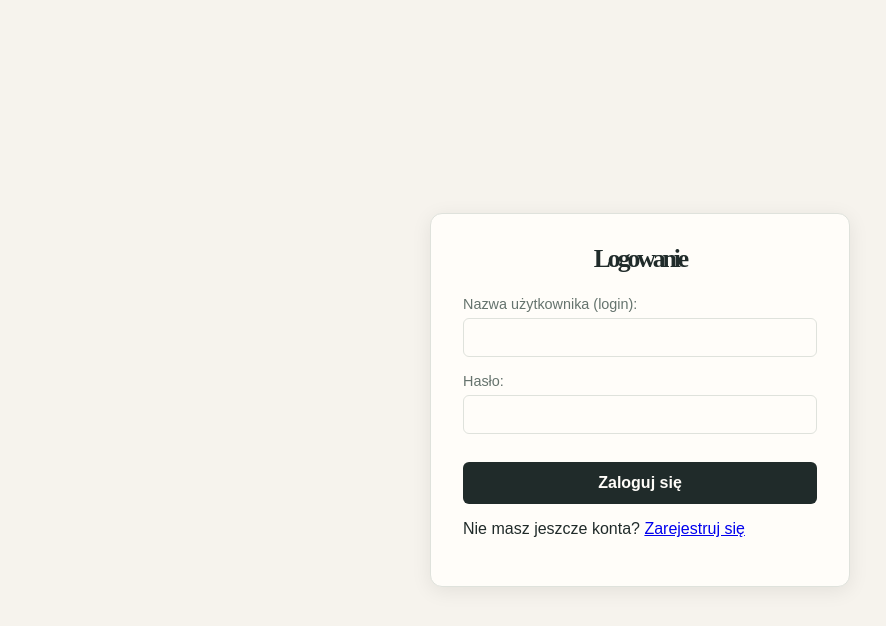
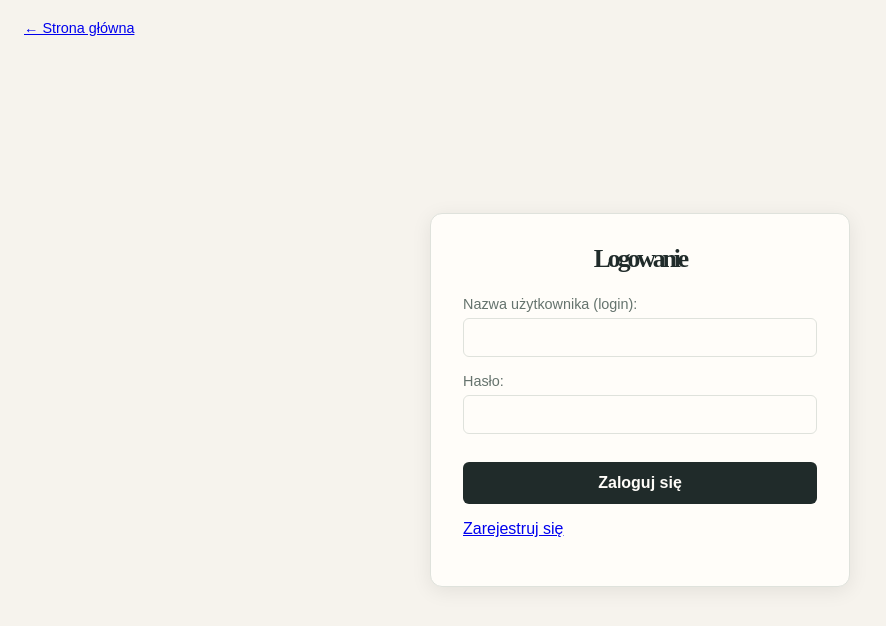
Before and after one commit to zefso/CoffinLikeCoffee, a Django app: page /logowanie/ in a window 1280 px wide. Shown: the top 626 px of the page, without its empty margins (0-886 px from the left). Run offline with Django 5.2, Linux system fonts and the light colour scheme.

Commit message:
Droga do M2

```diff
--- a/static/css/auth.css
+++ b/static/css/auth.css
@@ -91,3 +91,22 @@ body.auth-page {
   font-size: 0.875rem;
   margin-bottom: 16px;
 }
+.auth-back {
+  position: fixed;
+  top: 20px;
+  left: 24px;
+  z-index: 10;
+  display: inline-flex;
+  align-items: center;
+  gap: 6px;
+  white-space: nowrap;
+  color: var(--text-muted, var(--muted, #555));
+  text-decoration: none;
+  font-size: 0.9rem;
+  font-weight: 500;
+}
+
+.auth-back:hover {
+  color: var(--text-color, var(--ink, #111));
+  text-decoration: underline;
+}
--- a/templates/cemetery/_header_links.html
+++ b/templates/cemetery/_header_links.html
@@ -5,6 +5,6 @@
         <button type="submit">Wyloguj</button>
     </form>
 {% else %}
-    <a href="{% url 'login' %}">Logowanie</a>
-    <a href="{% url 'register' %}">Rejestracja</a>
+    <a href="{% url 'login' %}?next={{ request.get_full_path|urlencode }}">Zaloguj</a>
+    <a href="{% url 'register' %}?next={{ request.get_full_path|urlencode }}">Rejestracja</a>
 {% endif %}
--- a/templates/cemetery/login.html
+++ b/templates/cemetery/login.html
@@ -8,6 +8,10 @@
     <link rel="stylesheet" href="/static/css/auth.css">
 </head>
 <body class="auth-page">
+
+    <div class="auth-back">
+    <a href="{% url 'home' %}">← Strona główna</a>
+    </div>
 
 <div class="auth-card">
     <h2 class="auth-title">Logowanie</h2>
@@ -35,7 +39,7 @@
     </form>
 
     <p class="auth-switch">
-        Nie masz jeszcze konta? <a href="{% url 'register' %}">Zarejestruj się</a>
+        <a href="{% url 'register' %}{% if request.GET.next %}?next={{ request.GET.next|urlencode }}{% endif %}">Zarejestruj się</a>
     </p>
 </div>
 
--- a/templates/cemetery/register.html
+++ b/templates/cemetery/register.html
@@ -8,6 +8,10 @@
     <link rel="stylesheet" href="/static/css/auth.css">
 </head>
 <body class="auth-page">
+
+<div class="auth-back">
+    <a href="{% url 'home' %}">← Strona główna</a>
+</div>
 
 <div class="auth-card">
     <h2 class="auth-title">Rejestracja</h2>
@@ -28,6 +32,7 @@
 
     <form method="post" class="auth-form">
         {% csrf_token %}
+        <input type="hidden" name="next" value="{{ request.GET.next }}">
 
         <div class="form-group">
             <label for="id_first_name">Imię:</label>
```
Also changed, not shown: cemetery/reservation_views.py (+7 -40 lines), cemetery/views.py (+8 -0 lines), db.sqlite3.
